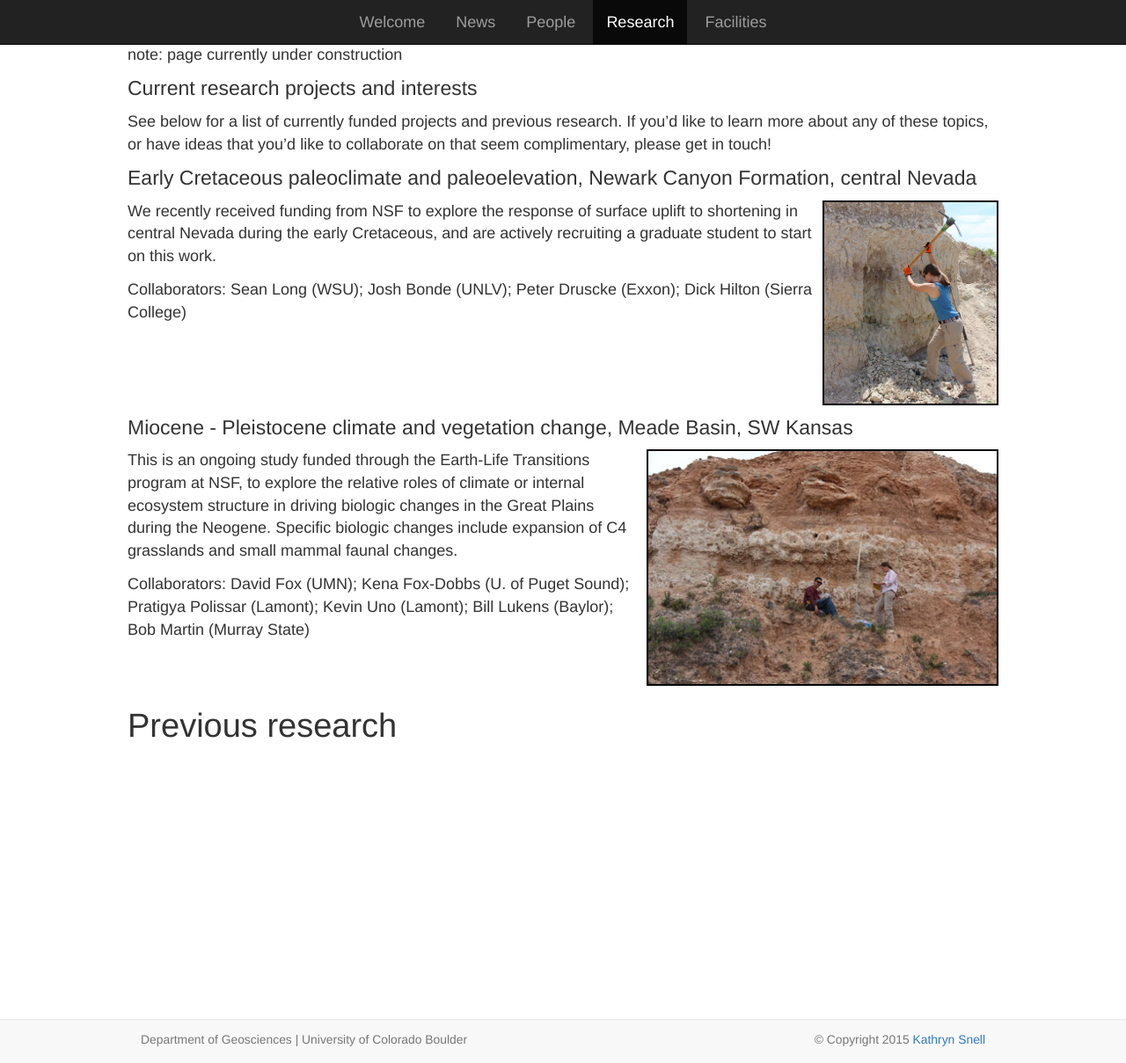
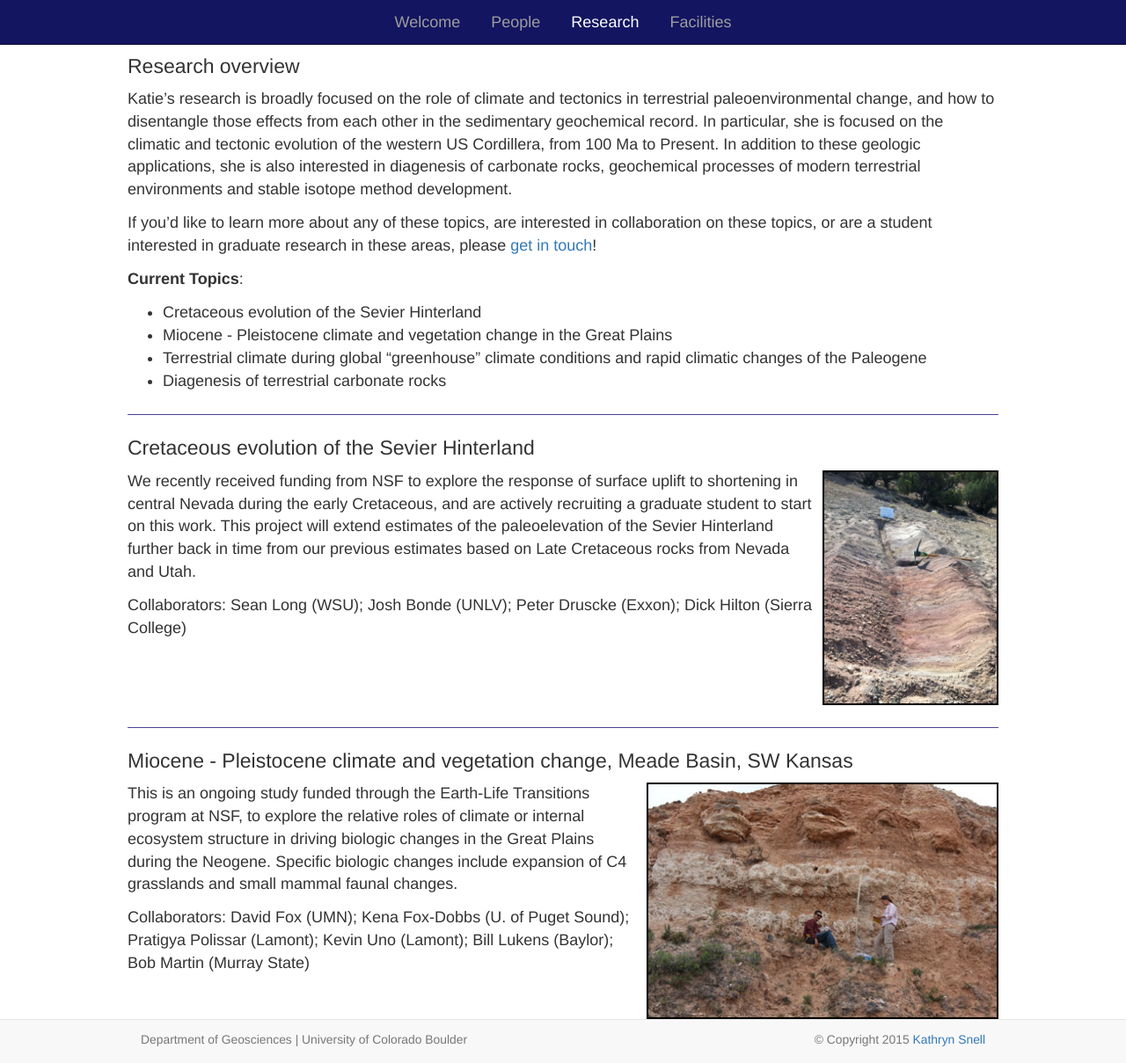
Before and after one commit to katie-snell/katie-snell.github.io, a Jekyll site: the page built from Research.md, in a window 1280 px wide and 1209 px high. Shown: the whole window at 88% size. Built offline with Jekyll 4.4.1, drawn with Linux system fonts in a browser that asks for light colours; nearby versions of some CDN libraries.

```diff
--- a/Research.md
+++ b/Research.md
@@ -5,19 +5,31 @@ align: left
 weight: 3
 ---
 
-note: page currently under construction
 
-#### Current research projects and interests
+#### Research overview
 
-See below for a list of currently funded projects and previous research. If you'd like to learn more about any of these topics, or have ideas that you'd like to collaborate on that seem complimentary, please get in touch!
+Katie's research is broadly focused on the role of climate and tectonics in terrestrial paleoenvironmental change, and how to disentangle those effects from each other in the sedimentary geochemical record. In particular, she is focused on the climatic and tectonic evolution of the western US Cordillera, from 100 Ma to Present. In addition to these geologic applications, she is also interested in diagenesis of carbonate rocks, geochemical processes of modern terrestrial environments and stable isotope method development.
 
-#### Early Cretaceous paleoclimate and paleoelevation, Newark Canyon Formation, central Nevada
+If you'd like to learn more about any of these topics, are interested in collaboration on these topics, or are a student interested in graduate research in these areas, please [get in touch](mailto: kathryn.snell@colorado.edu)!
+
+**Current Topics**:
+
+- Cretaceous evolution of the Sevier Hinterland
+- Miocene - Pleistocene climate and vegetation change in the Great Plains
+- Terrestrial climate during global "greenhouse" climate conditions and rapid climatic changes of the Paleogene
+- Diagenesis of terrestrial carbonate rocks
+
+---
+
+#### Cretaceous evolution of the Sevier Hinterland
 <div class="clearfix">
-  <img src="images/Katie_field_small.jpg" class="pull-right gap-left framed"
+  <img src="images/Newark1.jpg" class="pull-right gap-left framed"
     alt="Newark project group" width="200px"/>
-  <p>We recently received funding from NSF to explore the response of surface uplift to shortening in central Nevada during the early Cretaceous, and are actively recruiting a graduate student to start on this work.</p>
+  <p>We recently received funding from NSF to explore the response of surface uplift to shortening in central Nevada during the early Cretaceous, and are actively recruiting a graduate student to start on this work. This project will extend estimates of the paleoelevation of the Sevier Hinterland further back in time from our previous estimates based on Late Cretaceous rocks from Nevada and Utah. </p>
   <p>Collaborators: Sean Long (WSU); Josh Bonde (UNLV); Peter Druscke (Exxon); Dick Hilton (Sierra College)</p>
 </div>
+
+---
 
 #### Miocene - Pleistocene climate and vegetation change, Meade Basin, SW Kansas
 
@@ -27,8 +39,3 @@ See below for a list of currently funded projects and previous research. If you'
   <p>This is an ongoing study funded through the Earth-Life Transitions program at NSF, to explore the relative roles of climate or internal ecosystem structure in driving biologic changes in the Great Plains during the Neogene. Specific biologic changes include expansion of C4 grasslands and small mammal faunal changes.</p>
   <p>Collaborators: David Fox (UMN); Kena Fox-Dobbs (U. of Puget Sound); Pratigya Polissar (Lamont); Kevin Uno (Lamont); Bill Lukens (Baylor); Bob Martin (Murray State)</p>
 </div>
-
-
-
-
-## Previous research
--- a/css/style.scss
+++ b/css/style.scss
@@ -11,8 +11,9 @@
 $body-bg: #fff;
 $font-size-base:18px;
 $font-size-small:14px;
-//$navbar-inverse-bg: rgb(29, 32, 149);
-//$navbar-inverse-link-active-bg: rgb(75, 144, 224);
+$hr-border: rgb(73, 66, 153);
+$navbar-inverse-bg: rgb(19, 21, 97);
+$navbar-inverse-link-active-bg: rgb(19, 21, 97);
 //$navbar-inverse-link-active-color: rgb(255, 255, 255);
 
 // Small screen / tablet
@@ -63,7 +64,7 @@ body {
 
 // for front page
 .front-page {
-  background-image: url('../images/allamoore_small.jpg');
+  background-image: url('../images/SP1.jpg');
   background-position: center center;
   background-color: transparent;
   background-repeat: no-repeat;
--- a/index.html
+++ b/index.html
@@ -1,6 +1,7 @@
 ---
 layout: plain
 ---
+
 
 <div class="container">
 
```
Also changed, not shown: _posts/2015-09-01-brett-joins.md (added, +6 -0 lines), _posts/2015-09-26-brett-joins.md (deleted, +0 -6 lines), _posts/2015-09-27-test2.md (deleted, +0 -17 lines), _posts/2015-09-30-my-news.md (deleted, +0 -8 lines), facilities.md (+5 -10 lines), news.md (+3 -3 lines), people.html (+7 -5 lines), images/Newark1.jpg (added).
